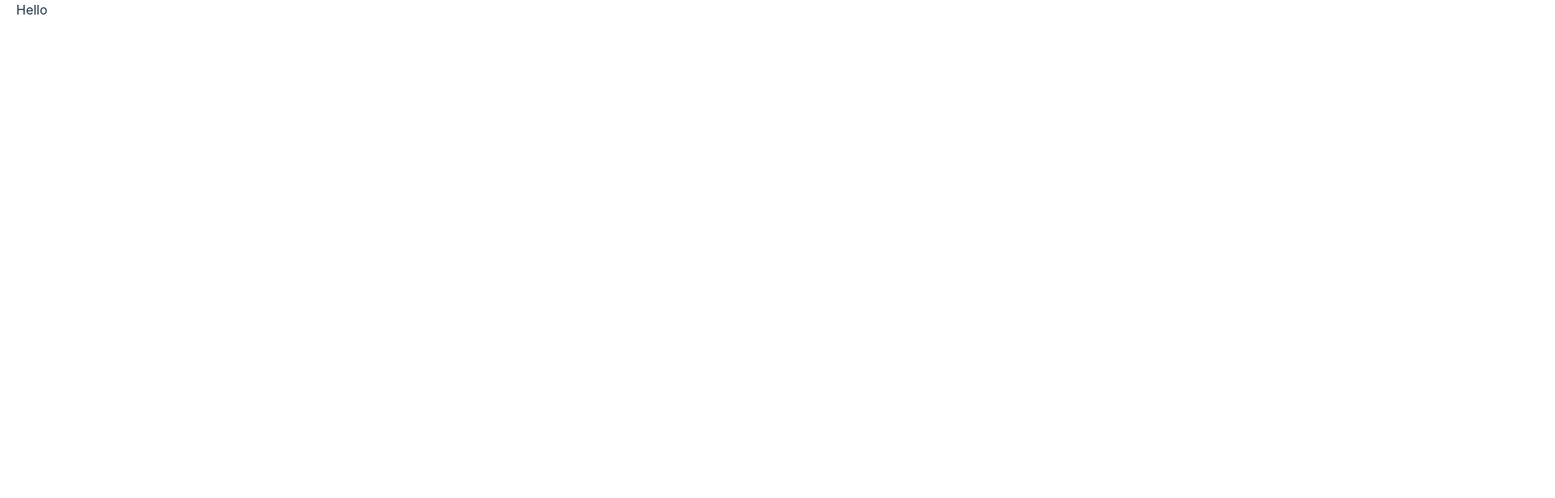
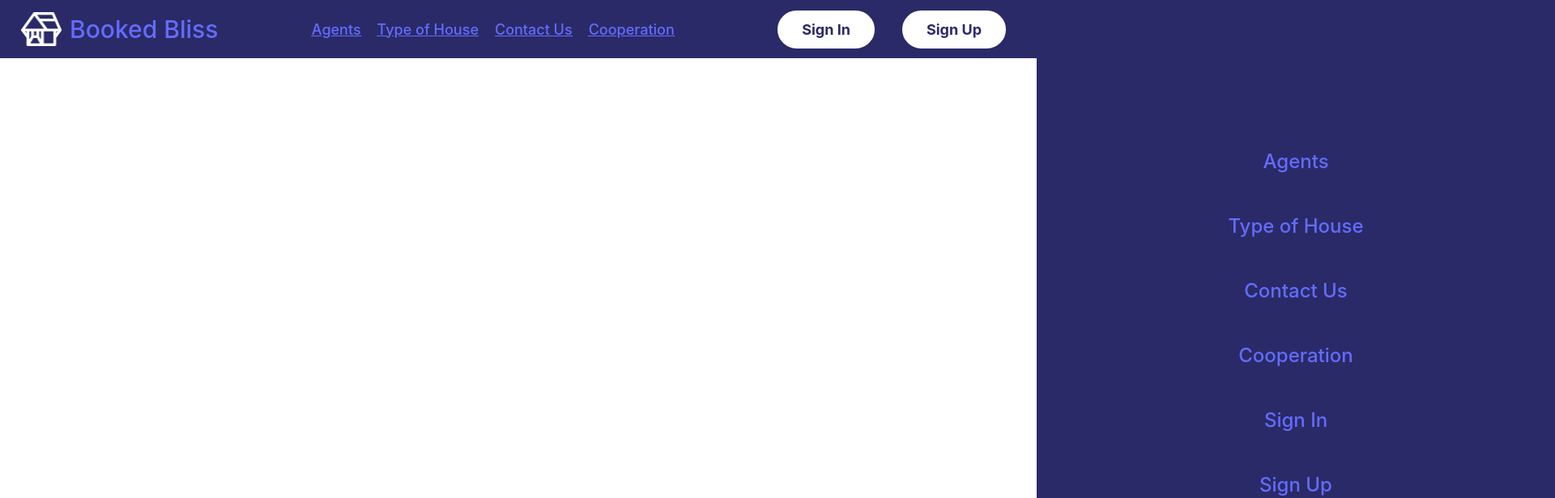
Before and after one commit to Ditconhanhphuc/booked_bliss_FE, a React (Vite) app: page / in a window 1280 px wide. Shown: the top 616 px of the page at 81% size, 1920 px wide, since content can reach past the window. Built offline with nearby package versions, Linux system fonts and the light colour scheme; the HTML template or start-up script is replaced by a standard one; a web font is replaced by a local one.

Commit message:
header-navbar

```diff
--- a/src/App.jsx
+++ b/src/App.jsx
@@ -1,9 +1,10 @@
+import Navbar from "./components/navbar/Navbar";
 import "./layout.scss";
 
 function App() {
   return (
     <div className="layout">
-      Hello
+      <Navbar/>
     </div>
   )
 }
--- /dev/null
+++ b/src/components/navbar/Navbar.jsx
@@ -0,0 +1,39 @@
+import { useState } from "react";
+import "./navbar.scss"
+
+function Navbar() {
+    const [open, setOpen] = useState(false)
+    return (
+        <nav>
+            <div className="navbar-left">
+                <a href="/" className="logo">
+                    <img src="/logo.png" alt="Logo" />
+                    <span>Booked Bliss</span>
+                </a>
+            </div>
+            <div className="navbar-center">
+                <a href="/">Agents</a>
+                <a href="/">Type of House</a>
+                <a href="/">Contact Us</a>
+                <a href="/">Cooperation</a>
+            </div>
+            <div className="navbar-right">
+                <a href="/" className="sign">Sign In</a>
+                <a href="/" className="sign">Sign Up</a>
+                <div className="menuIcon">
+                    <img src="/menu.png" alt="" onClick={() => setOpen((prev) => !prev)}/>
+                </div>
+                <div className={open ? "menu active" : "menu"}>
+                    <a href="/">Agents</a>
+                    <a href="/">Type of House</a>
+                    <a href="/">Contact Us</a>
+                    <a href="/">Cooperation</a>
+                    <a href="/">Sign In</a>
+                    <a href="/">Sign Up</a>
+                </div>
+            </div>
+        </nav>
+    )
+}
+
+export default Navbar;
--- /dev/null
+++ b/src/components/navbar/navbar.scss
@@ -0,0 +1,127 @@
+@import "../../responsive.scss";
+
+nav{
+    display: flex;
+    justify-content: space-between;
+    align-items: center;
+    height: 72px;
+    background-color: #2A2A68;
+    color: #fff;
+    top: 0;
+    right: 0;
+    left: 0;
+    position: absolute;
+    padding: 0 26px;
+
+    a{
+        transition: all 0.4s ease;
+
+        @include sm{
+            display: none;
+        }
+
+        &:hover{
+            scale: 1.05;
+        }
+    }
+
+    .navbar-left {
+        .logo {
+            font-size: 30px;
+            display: flex;
+            align-items: center;
+            gap: 10px;
+        }
+        img {
+            width: 50px;
+        }
+
+        span{
+            @include sm{
+                display: initial;
+            }
+        }
+    }
+
+    .navbar-center {
+        font-size: 18px;
+        display: flex;
+        gap: 20px;
+        text-decoration: underline;
+
+        a{
+            @include md{
+                display: none;
+            }
+
+            @include sm{
+                display: none;
+            }
+        }
+    }
+
+    .navbar-right {
+        display: flex;
+        gap: 10px;
+        font-size: 18px;
+
+
+        a{
+            padding: 12px 12px;
+            margin: 10px;
+        }
+
+        .sign {
+            padding: 10px 30px;
+            background-color: #fff;
+            color: #2A2A68;
+            border: 2px solid #2A2A68;
+            border-radius: 30px;
+            text-decoration: none;
+            font-weight: bold;
+            transition: background-color 0.3s, color 0.3s;
+        }
+
+        .menuIcon {
+            display: none;
+            z-index: 999;
+
+            img {
+                width: 36px;
+                height: 36px;
+                cursor: pointer;
+            }
+
+            @include sm{
+                display: initial;
+            }
+        }
+
+        .menu {
+            position: absolute;
+            top: 0;
+            right: -50%;
+            background-color: #2A2A68;
+            color: white;
+            height: 100vh;
+            width: 50%;
+            transition: all 1s ease;
+            display: flex;
+            flex-direction: column;
+            align-items: center;
+            justify-content: center;
+            font-size: 24px;
+
+            &.active{
+                right: 0;
+            }
+
+            @include sm{
+                a{
+                    display: initial;
+                }
+            }
+        }
+
+    }
+}
--- a/src/layout.scss
+++ b/src/layout.scss
@@ -1,4 +1,4 @@
-@import "./responsive.scss";
+@use "./responsive" as *;
 
 .layout {
     height: 100vh;
--- a/src/responsive.scss
+++ b/src/responsive.scss
@@ -11,7 +11,7 @@
 }
 
 @mixin lg{
-    @media(max-width:1366px){
+    @media(min-width:1366px){
         @content;
     }
 }
--- a/vite.config.js
+++ b/vite.config.js
@@ -5,4 +5,3 @@
 export default defineConfig({
   plugins: [react()],
 })
-ss
```
Also changed, not shown: public/logo.png (added), public/menu.png (added).
